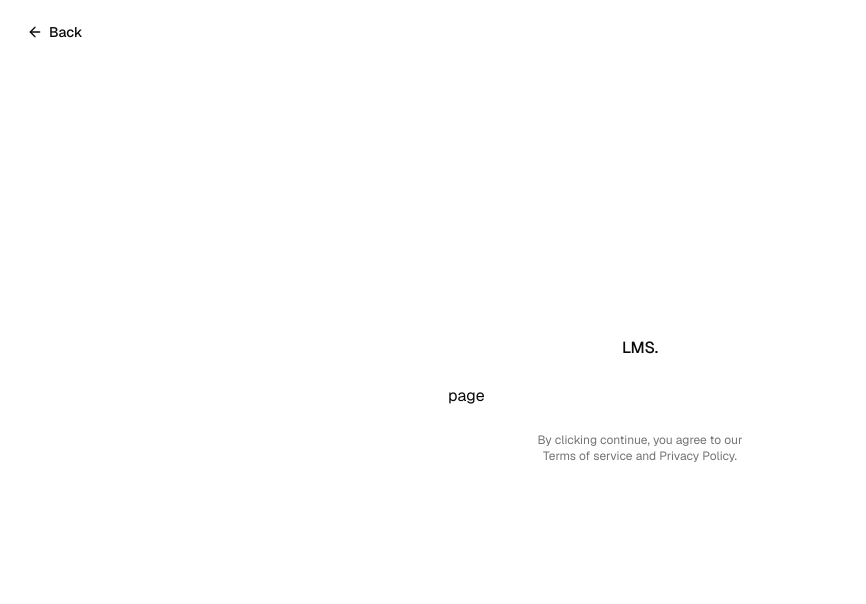
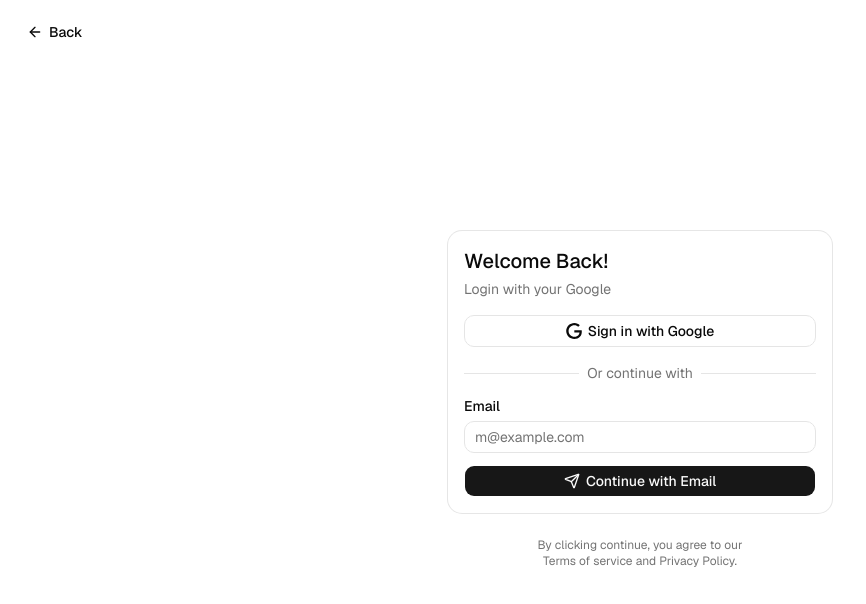
Before and after one commit to Sofonias-M/Explore-Ethiopia, a Next.js app: page /login in a window 1280 px wide. Shown: the top 604 px of the page, without its empty margins (0-866 px from the left). Built offline with nearby package versions, Linux system fonts and the light colour scheme.

Commit message:
feat: polish the login page

```diff
--- a/app/(auth)/layout.tsx
+++ b/app/(auth)/layout.tsx
@@ -28,13 +28,13 @@ export default function AuthLayout({
         Back
       </Link>
       <div className="flex w-full max-w-sm flex-col gap-6">
-        <Link
+        {/* <Link
           href="/"
           className="flex items-center gap-2 self-center font-medium"
         >
-          {/* <Image src={Logo} alt="Logo" width={32} height={32} /> */}
+          <Image src={Logo} alt="Logo" width={32} height={32} />
           LMS.
-        </Link>
+        </Link> */}
         {children}
 
         <div className="text-balance text-center text-xs text-muted-foreground">
--- /dev/null
+++ b/app/(auth)/login/_components/LoginForm.tsx
@@ -0,0 +1,149 @@
+"use client";
+
+import { GoogleIcon } from "@/components/custom/google-icon";
+import { Button } from "@/components/ui/button";
+import {
+  Card,
+  CardContent,
+  CardDescription,
+  CardHeader,
+  CardTitle,
+} from "@/components/ui/card";
+import { Input } from "@/components/ui/input";
+import { Label } from "@/components/ui/label";
+// import { authClient } from "@/lib/auth-client";
+import { Loader, Loader2, Send } from "lucide-react";
+import { useRouter } from "next/navigation";
+import { useState, useTransition } from "react";
+import { toast } from "sonner";
+
+export function LoginForm() {
+  const router = useRouter();
+  const [githubPending, startGithubTransition] = useTransition();
+  const [googlePending, startGoogleTransition] = useTransition();
+  const [emailPending, startEmailTransition] = useTransition();
+  const [email, setEmail] = useState("");
+
+  // async function signinWithGitHub() {
+  //   // await authClient.sign("github");
+  //   startGithubTransition(async () => {
+  //     await authClient.signIn.social({
+  //       provider: "github",
+  //       callbackURL: "/",
+  //       fetchOptions: {
+  //         onSuccess: () => {
+  //           console.log("Successfully signed in with GitHub");
+  //           toast.success("Successfully signed in with GitHub");
+  //         },
+  //         onError: (error) => {
+  //           console.log(error);
+  //           toast.error("Internal Server Error", { position: "top-center" });
+  //         },
+  //       },
+  //     });
+  //   });
+  // }
+
+  async function signinWithGoogle() {
+    // startGoogleTransition(async () => {
+    //   await authClient.signIn.social({
+    //     provider: "google",
+    //     callbackURL: "/",
+    //     fetchOptions: {
+    //       onSuccess: () => {
+    //         console.log("Successfully signed in with Google");
+    //         toast.success("Successfully signed in with Google");
+    //       },
+    //       onError: (error) => {
+    //         console.log(error);
+    //         toast.error("Internal Server Error", { position: "top-center" });
+    //       },
+    //     },
+    //   });
+    // });
+  }
+
+  function signInWithEmail() {
+    // startEmailTransition(async () => {
+    //   await authClient.emailOtp.sendVerificationOtp({
+    //     email: email,
+    //     type: "sign-in",
+    //     fetchOptions: {
+    //       onSuccess: () => {
+    //         toast.success("Verification email sent", {
+    //           position: "top-center",
+    //         });
+    //         router.push(`/verify-request?email=${email}`);
+    //       },
+    //       onError: (error) => {
+    //         console.log(error);
+    //         toast.error("Internal Server Error", { position: "top-center" });
+    //       },
+    //     },
+    //   });
+    // });
+  }
+  return (
+    <Card>
+      <CardHeader>
+        <CardTitle className="text-xl">Welcome Back!</CardTitle>
+        <CardDescription>Login with your Google</CardDescription>
+      </CardHeader>
+
+      <CardContent className="flex flex-col gap-4">
+        <Button
+          disabled={googlePending}
+          onClick={signinWithGoogle}
+          className="w-full"
+          variant="outline"
+        >
+          {googlePending ? (
+            <>
+              <Loader className="size-4 animate-spin" />
+              <span>Loading...</span>
+            </>
+          ) : (
+            <>
+              {/* <GithubIcon className="size-4" /> */}
+              <GoogleIcon />
+              Sign in with Google
+            </>
+          )}
+        </Button>
+
+        <div className="relative text-center text-sm after:absolute after:inset-0 after:top-1/2 after:z-0 after:flex after:items-center after:border-t after:border-border">
+          <span className="relative z-10 bg-card px-2 text-muted-foreground">
+            Or continue with
+          </span>
+        </div>
+
+        <div className="grid gap-3">
+          <div className="grid gap-2">
+            <Label htmlFor="email">Email</Label>
+            <Input
+              value={email}
+              onChange={(e) => setEmail(e.target.value)}
+              type="email"
+              placeholder="m@example.com"
+              required
+            />
+          </div>
+
+          <Button onClick={signInWithEmail} disabled={emailPending}>
+            {emailPending ? (
+              <>
+                <Loader2 className="size-4 animate-spin" />
+                <span>Loading...</span>
+              </>
+            ) : (
+              <>
+                <Send className="size-4" />
+                <span>Continue with Email</span>
+              </>
+            )}
+          </Button>
+        </div>
+      </CardContent>
+    </Card>
+  );
+}
--- a/app/(auth)/login/page.tsx
+++ b/app/(auth)/login/page.tsx
@@ -1,3 +1,5 @@
+import { LoginForm } from "./_components/LoginForm";
+
 export default function LoginPage() {
-  return <div>page</div>;
+  return <LoginForm />;
 }
--- /dev/null
+++ b/components/custom/google-icon.tsx
@@ -0,0 +1,12 @@
+"use client";
+
+export function GoogleIcon() {
+  return (
+    <svg xmlns="http://www.w3.org/2000/svg" viewBox="0 0 24 24">
+      <path
+        d="M12.48 10.92v3.28h7.84c-.24 1.84-.853 3.187-1.787 4.133-1.147 1.147-2.933 2.4-6.053 2.4-4.827 0-8.6-3.893-8.6-8.72s3.773-8.72 8.6-8.72c2.6 0 4.507 1.027 5.907 2.347l2.307-2.307C18.747 1.44 16.133 0 12.48 0 5.867 0 .307 5.387.307 12s5.56 12 12.173 12c3.573 0 6.267-1.173 8.373-3.36 2.16-2.16 2.84-5.213 2.84-7.667 0-.76-.053-1.467-.173-2.053H12.48z"
+        fill="currentColor"
+      />
+    </svg>
+  );
+}
```
